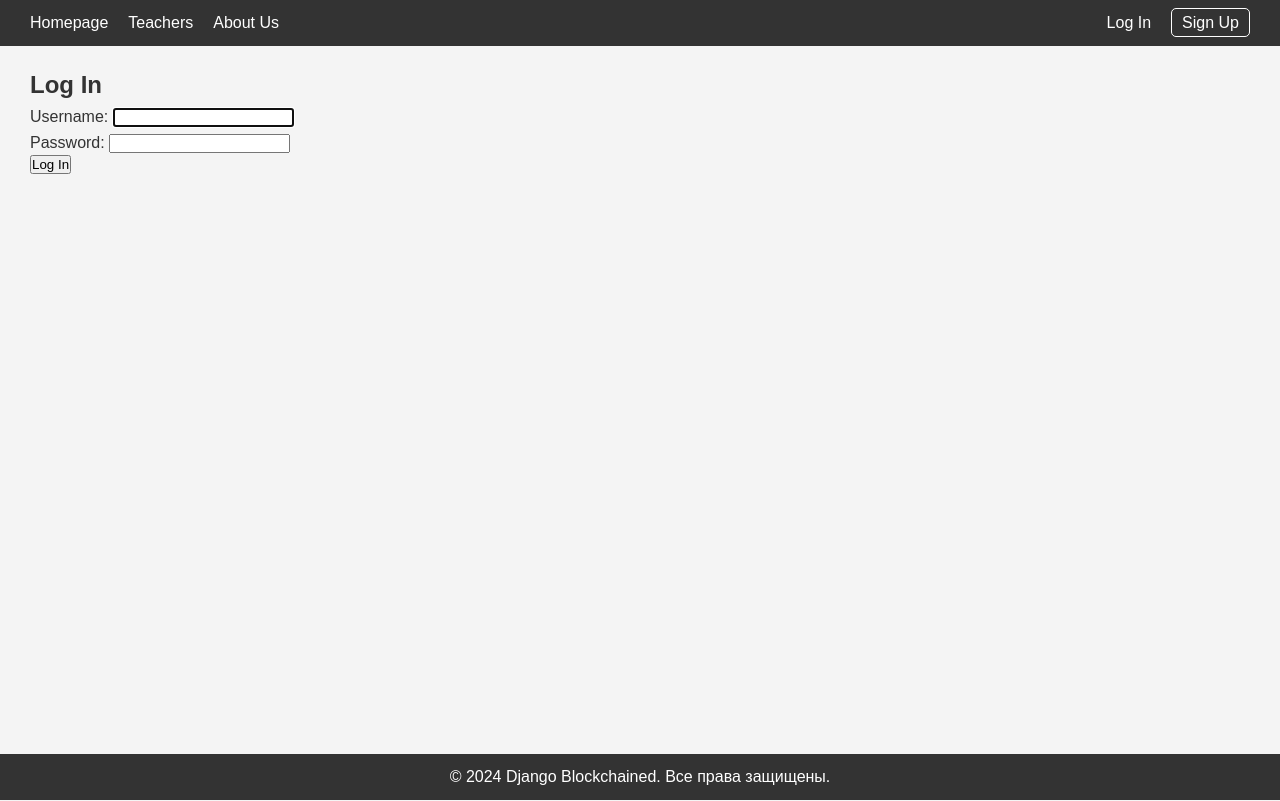
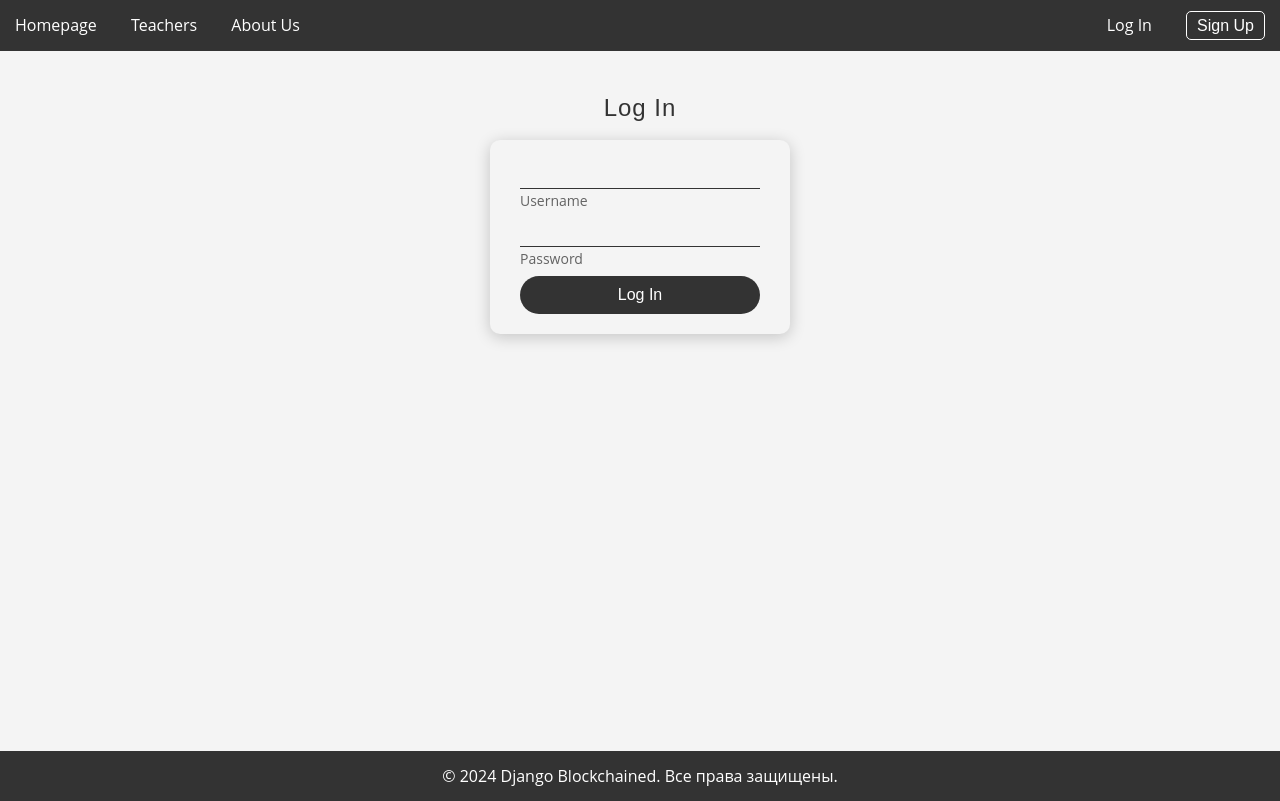
Before and after one commit to veemarh/DjangoBlockchained, a Django app: page /accounts/login/ in a window 1280 px wide. Run offline with Django 5.2, Linux system fonts and the light colour scheme.

Commit message:
adaptive base header and forms

```diff
--- a/static/css/base.css
+++ b/static/css/base.css
@@ -1,91 +1,294 @@
-/* базовый css шапки и подвала */
-/* цвета, шрифты, отступы, границы можно спокойно менять, ничего сломаться не должно */
-/* блоки, которые лучше не трогать: *, html/body, .full-content-wrapper, .variable-content-wrapper */
-/* замечательную кнопку logout нужно настраивать отдельно */
-
-* {
+*, *:after, *:before {
+    box-sizing: border-box;
+    padding: 0;
     margin: 0;
-    padding: 0;
-    box-sizing: border-box;
 }
-html,
-body {
-    height: 100%;
+ul {
+    vertical-align: middle;
+    list-style: none;
+}
+a {
+    text-decoration: none;
+    outline: none;
+}
+img {
+    display: block;
+    width: 100%;
+}
+h1, h2, h3, h4, h5, h6 {
+    font-family: arial, sans-serif;
+    font-weight: normal;
+    letter-spacing: 1px;
+}
+a:link,
+#user-icon span,
+#nav-toggle,
+#nav-toggle span,
+#nav-logout-button {
+    transition: 0.3s;
 }
 body {
-    font-family: Arial, sans-serif;
-    line-height: 1.6;
-    background-color: #f4f4f4;
+    font-family: 'Open Sans', arial, sans-serif;
+    font-size: 16px;
+    line-height: 1;
     color: #333;
+    background: #f4f4f4;
 }
-.full-content-wrapper {
-    display: flex;
-    flex-direction: column;
-    height: 100%;
+/* очистка потока для всех контейнеров */
+header:after, .header-nav:after {
+    content: '';
+    display: table;
+    clear: both;
 }
-.variable-content-wrapper {
-    flex: 1 0 auto;
+/* ширина контейнера */
+.header-nav {
+    margin: 0 auto;
+    width: 100%;
+    max-width: 1440px;
+    padding: 0 15px;
 }
 header {
+    width: 100%;
+    display: block;
     background: #333;
-    color: #fff;
-    padding: 10px 20px;
-    display: flex;
-    justify-content: space-between;
-    align-items: center;
-    font-size: 16px;
-}
-nav ul,
-.nav-right {
-    display: flex;
-}
-nav ul {
-    list-style: none;
-}
-.header-menu-link {
-    margin: 0 10px;
+    padding: 10px 0;
+    margin-bottom: 30px;
+    position: relative;
 }
 header a {
     color: #fff;
-    text-decoration: none;
+    line-height: 30px;
 }
-.signup-button a {
-    padding: 5px 10px;
+header a:hover {
+    color: #94938a;
+}
+header li:last-child {
+    margin-right: 0;
+}
+nav > ul > li {
+    display: inline-block;
+    margin-right: 30px;
+}
+/* левая часть шапки */
+#nav-left {
+    float: left;
+}
+/* правая часть шапки */
+#nav-right {
+    float: right;
+}
+/* кнопка переключения меню слева, появляется при узком экране */
+#nav-toggle {
+    display: none;
+    float: left;
+    width: 30px;
+    height: 30px;
     border: 1px solid #fff;
-    border-radius: 5px;
+    text-align: center;
+    cursor: pointer;
 }
+#nav-toggle span {
+    line-height: 30px;
+    color: #fff;
+}
+/* иконка пользователя */
+#user-icon {
+    text-align: center;
+    cursor: pointer;
+}
+#user-icon span {
+    border: 1px solid #fff;
+    color: #fff;
+    display: inline-block;
+    width: 30px;
+    height: 30px;
+    line-height: 30px;
+    border-radius: 50%;
+}
+#nav-toggle:hover {
+    border-color: #94938a;
+}
+#user-icon:hover span {
+    border-color: #94938a;
+}
+#user-icon:hover span,
+#nav-toggle:hover span {
+    color: #94938a;
+}
+
+/* меню пользователя, по умолчанию скрыто */
+/* возникает при нажатии на иконку */
+#header-user-menu {
+    display: none;
+    position: absolute;
+    inset: 60px 20px auto auto;
+    background-color: #f4f4f4;
+    min-width: 200px;
+    box-shadow: 0 8px 16px 0 rgba(0,0,0,0.2);
+    border-radius: 10px;
+}
+#header-user-menu li {
+    padding: 10px 15px;
+}
+#header-user-menu a {           /* потом поправлю меню, чтобы кликабельным было все поле */
+    width: 100%;
+    color: #333;
+}
+#signup-link,
 #nav-logout-button {
-    color: #fff;
     background-color: transparent;
     border: none;
     font-size: 16px;
-    margin: 0 10px;
+    line-height: 30px;
 }
-header a,
+#signup-link a {
+    border: 1px solid #fff;
+    padding: 5px 10px;
+    border-radius: 5px;
+}
+#signup-link:hover a {
+    border-color: #94938a;
+}
 #nav-logout-button {
+    color: #333;
+}
+#nav-logout-button:hover {
+    color: #94938a;
+    cursor: pointer;
+}
+#header-user-menu li:first-of-type {
+    border-bottom: 1px solid rgba(0,0,0,0.2);
+}
+#header-user-menu li:last-of-type {
+    border-top: 1px solid rgba(0,0,0,0.2);
+}
+#header-user-menu li:hover {
+    background-color: #ddd;
+}
+#header-user-menu li:first-of-type:hover {
+    border-radius: 10px 10px 0 0;
+}
+#header-user-menu li:last-of-type {
+    border-radius: 0 0 10px 10px;
+}
+#header-user-menu li a:hover {
+    color: #94938a;
+}
+
+/* компактный */
+@media (max-width: 500px) {
+    /* кнопка навигации */
+    #nav-toggle {
+        display: block;
+    }
+    /* меню навигации убрано под шапкой слева */
+    #nav-left {
+        display: none;
+        position: absolute;
+        inset: 60px auto auto 20px;
+        min-width: 150px;
+        box-shadow: 0 8px 16px 0 rgba(0,0,0,0.2);
+        border-radius: 10px;
+        background: #333;
+    }
+    #nav-left li {
+        width: 100%;
+        display: block;
+        padding: 10px 15px;
+        margin: 0;
+    }
+    #nav-left li:hover {
+        background-color: #94938a;
+    }
+    #nav-left li a:hover {
+        color: #ddd;
+    }
+    #nav-left li:first-of-type:hover {
+        border-radius: 10px 10px 0 0;
+    }
+    #nav-left li:last-of-type {
+        border-radius: 0 0 10px 10px;
+    }
+    footer span {
+        display: none;
+    }
+}
+
+
+/* формы login, signup */
+main form[method='post'] {
+    display: flex;
+    flex-direction: column;
+    gap: 10px;
+    padding: 20px 30px;
+    margin: 20px 0 0;
+    background-color: #f4f4f4;
+    box-shadow: 0 3px 16px 0 rgba(0,0,0,0.2);
+    /* border: 1px solid #333; */
+    border-radius: 10px;
+    width: 300px;
+    max-width: 90%;
+}
+main form[method='post'] p {
+    display: flex;
+    flex-direction: column;
+}
+main form[method='post'] p input {
+    order: 1;
+    background: transparent;
+    border: none;
+    outline: none;
+    border-bottom: 1px solid #333;
+    padding: 5px 0;
+    font-size: 16px;
+}
+main form[method='post'] p label {
+    order: 2;
+    margin: 5px 0 0;
+    pointer-events: none;
+    font-size: 14px;
+    color: rgba(51, 51, 51, 0.75);
+}
+main form[method='post'] button[type='submit'] {
+    color: #fff;
+    background-color: #333;
+    border: none;
+    border-radius: 20px;
+    font-size: 16px;
+    padding: 10px;
     transition: 0.3s;
 }
-header a:hover,
-#nav-logout-button:hover {
-    cursor: pointer;
-    color: #c9c8c2;
+main form[method='post'] button[type='submit']:hover,
+main form[method='post'] button[type='submit']:focus {
+    background-color: #94938a;
 }
-.signup-button a:hover {
-    border-color: #c9c8c2;
-    border-radius: 5px;
+main .helptext {
+    display: none;
 }
+input:-webkit-autofill,
+input:-webkit-autofill:hover,
+input:-webkit-autofill:focus,
+input:-webkit-autofill:active {
+    box-shadow: 0 0 0 30px #f4f4f4 inset !important;
+}
+
 main {
-    padding: 20px 30px;
+    padding: 15px 0;
     display: flex;
     justify-content: flex-start;
+    align-items: center;
     flex-direction: column;
+    min-height: calc(100vh - 160px);
 }
+
 footer {
     background: #333;
     color: #fff;
     text-align: center;
+    line-height: 30px;
+    margin: 30px 0 0;
     padding: 10px 0;
     bottom: 0;
     width: 100%;
-    flex: 0 0 auto;
+    height: 50px;
 }
--- /dev/null
+++ b/static/scripts/main.js
@@ -0,0 +1,17 @@
+/* появляет выпадающее меню пользователя в шапке */
+function OpenUserMenu(id) {
+    let elem = document.getElementById(id);
+    (elem.style.display !== 'block') ? (elem.style.display = 'block') : (elem.style.display = '');
+}
+/* скрывает меню пользователя, если тыкаешь где-то на странице */
+window.onclick = function(event) {
+    if (!event.target.matches('.header-dropdown-button span')) {
+        let dropdownApps = document.getElementsByClassName('header-dropdown-content');
+        for (let i = 0; i < dropdownApps.length; i++) {
+            let openDropdown = dropdownApps[i];
+            if (openDropdown.style.display === 'block' ) {
+                openDropdown.style.display = 'none';
+            }
+        }
+    }
+}
--- a/templates/base.html
+++ b/templates/base.html
@@ -11,52 +11,75 @@
     <link rel="stylesheet" href="{% static 'css/base.css' %}">
 </head>
 <body>
-{# full-content-wrapper и variable-content-wrapper #}
-{# чтобы футер оставался внизу страницы, даже в отсутствие контента #}
-<div class="full-content-wrapper">
-    <div class="variable-content-wrapper">
 <header>
-            <nav>
-                <ul>
-                    <li class="header-menu-link">
+    <nav class="header-nav">
+        <div onclick="OpenUserMenu('nav-left')" id="nav-toggle" class="header-dropdown-button">
+            <span>m</span>
+        </div>
+        <ul id="nav-left" class="header-dropdown-content">
+            <li>
                 <a href="{% url 'home' %}">Homepage</a>
             </li>
-                    <li class="header-menu-link">
+            <li>
                 <a href="/">Teachers</a>
             </li>
-                    <li class="header-menu-link">
+            <li>
                 <a href="/">About Us</a>
             </li>
         </ul>
-            </nav>
-            <div class="nav-right">
+        <ul id="nav-right">
             {% if user.is_authenticated %}
-                    {# <p>Hi {{ user.username }}!</p> #}
+                <li>
+                    <div onclick="OpenUserMenu('header-user-menu')" id="user-icon" class="header-dropdown-button">
+                        <span></span>
+                    </div>
+                    <script>
+                        let initials = document.querySelector('#user-icon span');
+                        initials.textContent = '{{ user.username }}'[0];
+                    </script>
+                    <ul id="header-user-menu" class="header-dropdown-content">
+                        <li>
+                            <a href="/">Your profile</a>
+                        </li>
+                        <li>
+                            <a href="/">Your teachers</a>
+                        </li>
+                        <li>
+                            <a href="/">Your schedule</a>
+                        </li>
+                        <li>
+                            <a href="/">Your homework</a>
+                        </li>
+                        <li>
                             <form id="logout-form" method="post" action="{% url 'logout' %}">
                                 {% csrf_token %}
                                 <button id="nav-logout-button" type="submit">
                                     {% translate "Logout" %}
                                 </button>
                             </form>
+                        </li>
+                    </ul>
+                </li>
             {% else %}
-                    {# <p>You are not logged in.</p> #}
-                    <div class="header-menu-link">
+                <li>
                     <a href="{% url 'login' %}">Log In</a>
-                    </div>
-                    <div class="header-menu-link signup-button">
+                </li>
+                <li>
+                    <button id="signup-link">
                         <a href="{% url 'signup' %}">Sign Up</a>
-                    </div>
+                    </button>
+                </li>
             {% endif %}
-            </div>
+        </ul>
+    </nav>
 </header>
 <main>
     {% block content %}
     {% endblock content %}
 </main>
-    </div>
 <footer>
-        <p>&copy; 2024 Django Blockchained. Все права защищены.</p>
+    <p>&copy; 2024 Django Blockchained.<span> Все права защищены.</span></p>
 </footer>
-</div>
+<script type="text/javascript" src={% static 'scripts/main.js' %}></script>
 </body>
 </html>
--- a/templates/registration/login.html
+++ b/templates/registration/login.html
@@ -6,4 +6,10 @@
         {{ form.as_p }}
         <button type="submit">Log In</button>
     </form>
+    <script>
+        document.querySelector('label[for="id_username"]').textContent = 'Username';
+        document.querySelector('label[for="id_password"]').textContent = 'Password';
+    </script>
+    {# локальный скрипт для формы, html не нашла #}
+    {# возможно, еще пригодится, для signup тоже #}
 {% endblock content %}
--- a/templates/registration/signup.html
+++ b/templates/registration/signup.html
@@ -6,4 +6,9 @@
         {{ form.as_p }}
         <button type="submit">Sign Up</button>
     </form>
+    <script>
+        document.querySelector('label[for="id_username"]').textContent = 'Username';
+        document.querySelector('label[for="id_password1"]').textContent = 'Password';
+        document.querySelector('label[for="id_password2"]').textContent = 'Password confirmation';
+    </script>
 {% endblock content %}
```
Also changed, not shown: 1 other file. Lines whose indentation alone changed are shown as unchanged.
